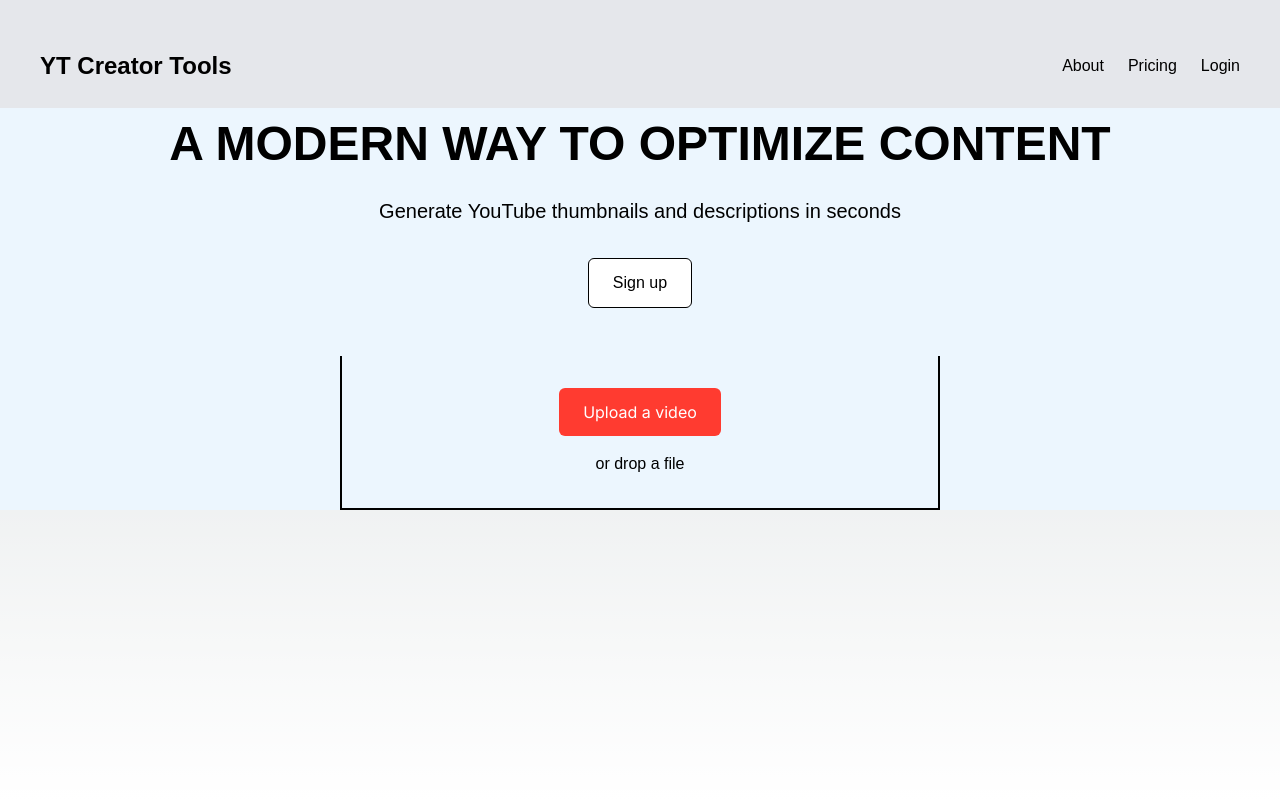
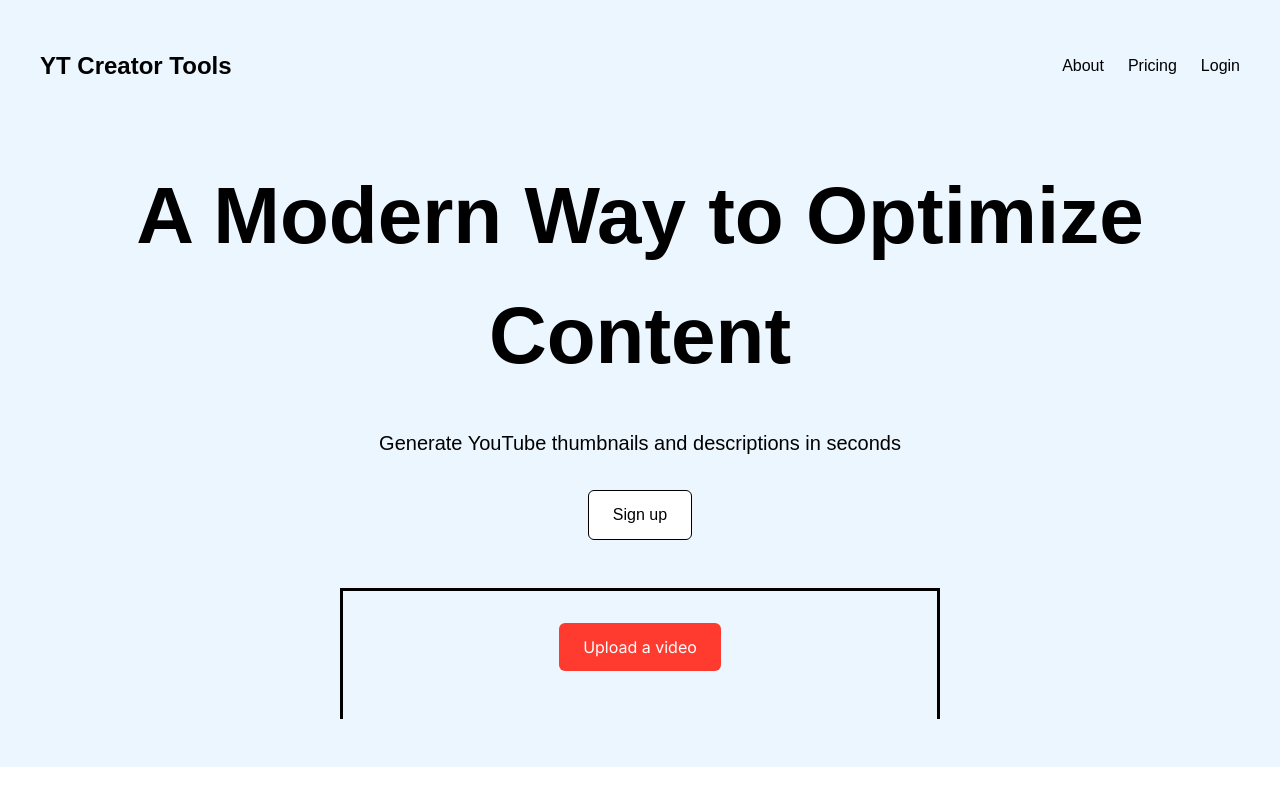
Before and after one commit to rahulbathijaa/creatorlyai-frontend, a Next.js app: page / in a window 1280 px wide. Built offline with nearby package versions, Linux system fonts and the light colour scheme.

Commit message:
some css changes

```diff
--- a/src/app/components/Header.tsx
+++ b/src/app/components/Header.tsx
@@ -2,15 +2,14 @@ import React from 'react';
 
 const Header: React.FC = () => {
   return (
-    <header className="header-container">
-      <h1 className="main-title">A MODERN WAY TO OPTIMIZE CONTENT</h1>
+    <div className="header-container">
+      <h1 className="main-title">A Modern Way to Optimize Content</h1>
       <p className="subtitle">Generate YouTube thumbnails and descriptions in seconds</p>
       <button className="signup-button">Sign up</button>
       <div className="upload-container">
         <button className="upload-button">Upload a video</button>
-        <p className="upload-text">or drop a file</p>
       </div>
-    </header>
+    </div>
   );
 };
 
--- a/src/app/globals.css
+++ b/src/app/globals.css
@@ -39,10 +39,11 @@ body, html {
   margin: 0;
   padding: 0;
   height: 100%;
+  background-color: #FFFFFF;
 }
 
 .navbar {
-  background-color: #E5E7EB; /* bg-gray-200 */
+  background-color: #ECF6FE; /* bg-gray-200 */
   padding: 48px 24px 24px; /* 48px top, 24px bottom */
 }
 
@@ -76,16 +77,18 @@ body, html {
 
 /* Ensure the header takes full width and has specific margins */
 .header-container {
-  width: 100%;
+  padding: 48px;
   text-align: center;
   background-color: #ECF6FE; /* Optional background color for contrast */
 }
 
 .main-title {
   font-family: 'Syne', sans-serif;
-  font-weight: 700;
-  font-size: 3rem; /* Adjust size as needed */
-  margin-bottom: 1rem;
+  max-width: 1200px; /* Constrain the width */
+  margin: 0 auto; /* Center the container */
+  font-weight: 800;
+  font-size: 5rem; /* Adjust size as needed */
+  margin-bottom: 2rem;
 }
 
 .subtitle {
@@ -117,8 +120,8 @@ body, html {
   align-items: center;
   margin-top: 3rem;
   padding: 2rem;
-  border: 2px solid black;
-  border-top: none; /* Only show the left, right, and bottom border */
+  border: 3px solid black;
+  border-bottom: none; /* Only show the left, right, and bottom border */
   max-width: 600px;
   margin: 3rem auto 0; /* Center the container */
 }
--- a/src/app/pages/_document.tsx
+++ b/src/app/pages/_document.tsx
@@ -7,7 +7,7 @@ export default function Document() {
       <Head>
         <link rel="preconnect" href="https://fonts.googleapis.com" />
         <link rel="preconnect" href="https://fonts.gstatic.com" crossOrigin="true" />
-        <link href="https://fonts.googleapis.com/css2?family=Syne:wght@700&family=Familjen+Grotesk:wght@400&display=swap" rel="stylesheet" />
+        <link href="https://fonts.googleapis.com/css2?family=Syne:wght@400..800&display=swap" rel="stylesheet" />
       </Head>
       <body>
         <Main />
```
